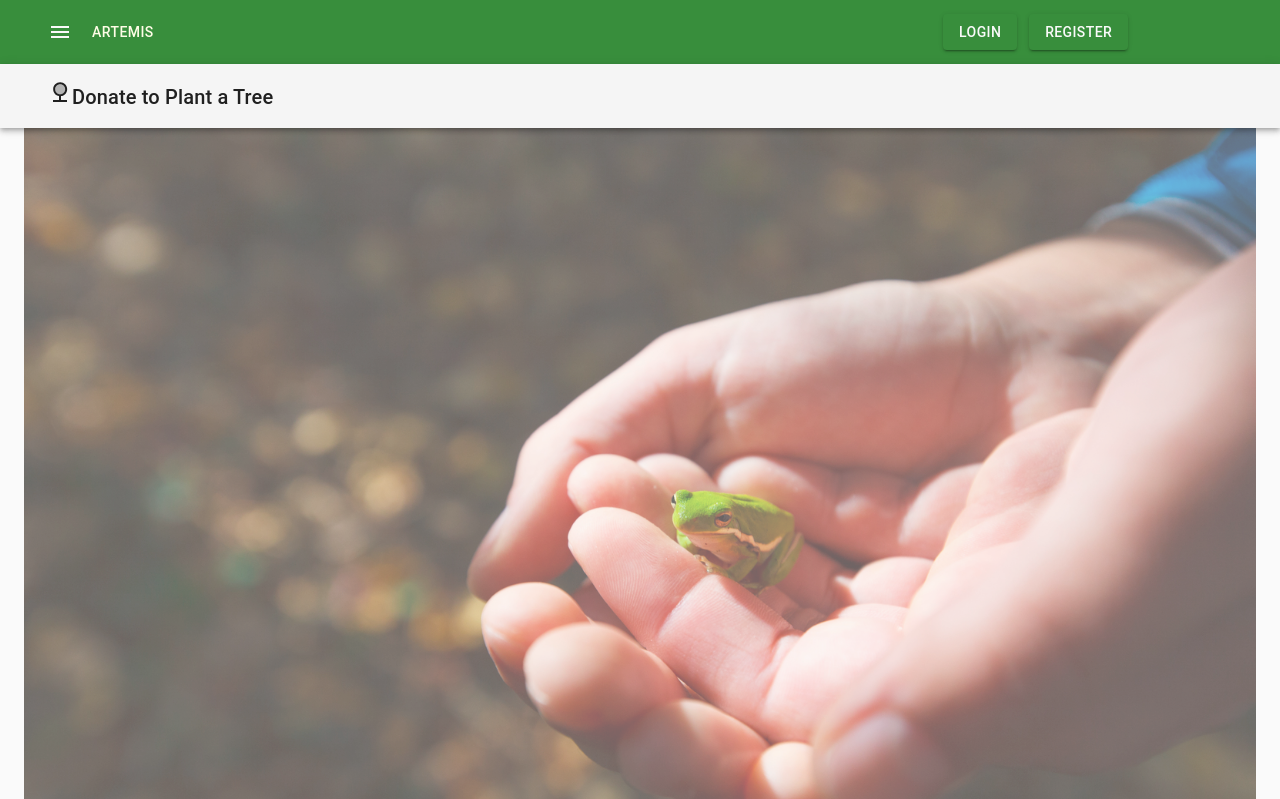
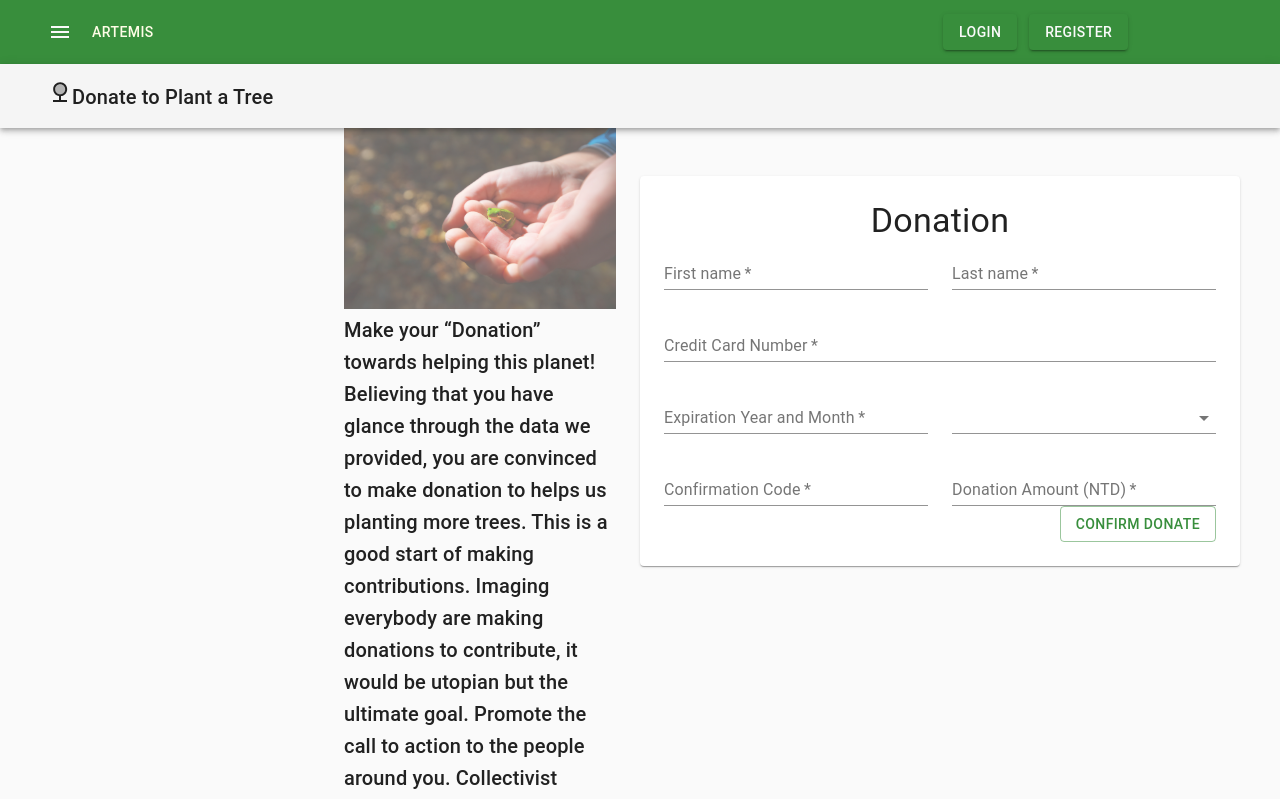
Before and after one commit to Alb33rt/artemis, a React (Create React App) app in the folder code-client/: page /donation in a window 1280 px wide. Shown: the top 799 px of the page. Built offline with nearby package versions, Linux system fonts and the light colour scheme; no server answers.

Commit message:
changed the layout for donation

```diff
--- a/code-client/src/components/donation.jsx
+++ b/code-client/src/components/donation.jsx
@@ -203,17 +203,17 @@ export default function Checkout() {
                         </Container>
                     </Toolbar>
                 </AppBar>
+                <Grid container>
+                    <Grid item xs={3}></Grid>
+                    <Grid item xs={3}>
                         <Container>
                             <img style={{width:'100%', height:'auto', opacity:'0.6'}} src={Frog}></img>
                             <Typography variant="h6" gutterBottom>
                                 Make your “Donation” towards helping this planet! Believing that you have glance through the data we provided, you are convinced to make donation to helps us planting more trees. This is a good start of making contributions. Imaging everybody are making donations to contribute, it would be utopian but the ultimate goal. Promote the call to action to the people around you. Collectivist (sounds alike to communism but is not) towards contributing to save the planet starts here!
                             </Typography>
                         </Container>
-                <Container maxWidth="sm">
-                <paper elevation={3}>
-
-                </paper>
-                </Container>
+                    </Grid>
+                    <Grid item xs={3}>
                     <main className={classes.layout}>
                     <Paper className={classes.paper}>
                         <Typography component="h1" variant="h4" align="center">
@@ -350,6 +350,9 @@ export default function Checkout() {
                         </React.Fragment>
                     </Paper>
                 </main>
+                    </Grid>
+                    <Grid item xs={3}></Grid>
+                </Grid>
             </React.Fragment>
         </ThemeProvider>
     );
```
Lines whose indentation alone changed are shown as unchanged.
